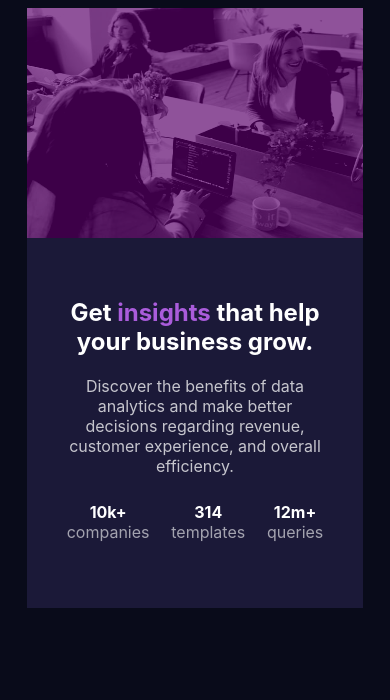
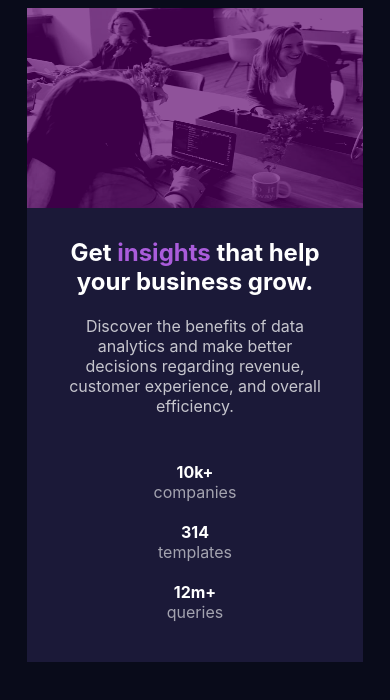
Before and after one commit to LuisElizaldeCruz/stats-preview-card, a plain HTML site: page index.html in a window 390 px wide. Drawn offline with Linux system fonts and the light colour scheme.

Commit message:
se mejoro el aspecto en dispositivios con una resolucion menor a 800px

```diff
--- a/style.css
+++ b/style.css
@@ -79,22 +79,22 @@ li{
 }
 
 
-@media screen and (min-width: 375px){
+@media screen and (max-width: 800px){
     .hero-container{
         display: flex;
         flex-direction: column;
         width: 90%;
-        height: 600px;
+        height: auto;
         flex-direction: column-reverse;
     }
     .texto{
-        padding: 40px;
+        padding: 10px 40px;
         width: auto;
         text-align: center;
     }
     .imagen-container{
         width: 100%;
-        height: 100%;
+        height: 200px;
         background: rgb(103, 0, 122);
         position: relative;
     }
@@ -104,4 +104,19 @@ li{
         opacity: 0.4;
         filter: contrast(150%) brightness(80%) ;
     }
+
+    .texto-numero{
+        padding: 10px 0px;
+        display: flex;
+        flex-direction: column;
+        margin-bottom: 20px;
+    }
+
+    .numero{
+        margin-top: 20px;
+    }
+
+    .li{
+        margin-bottom: 20px;
+    }
 }
```
